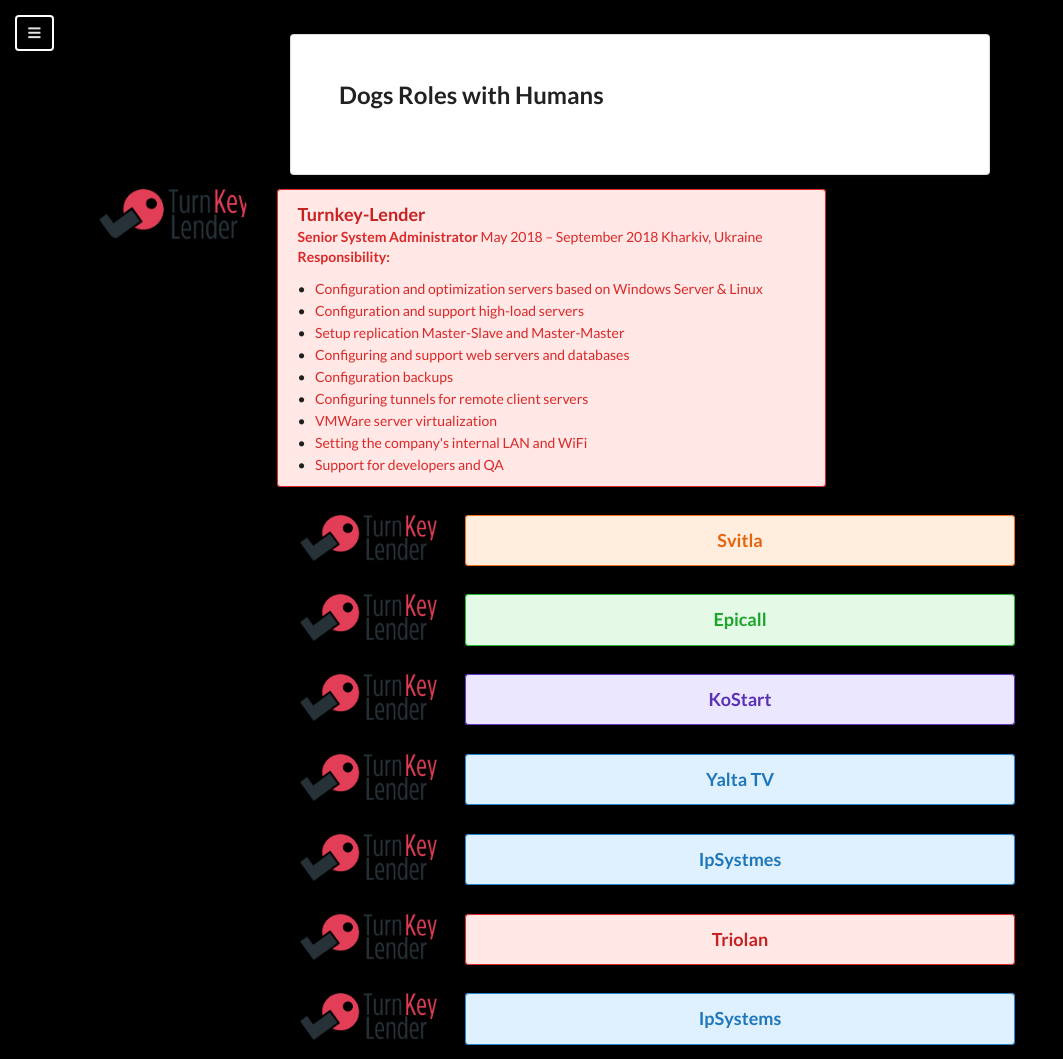
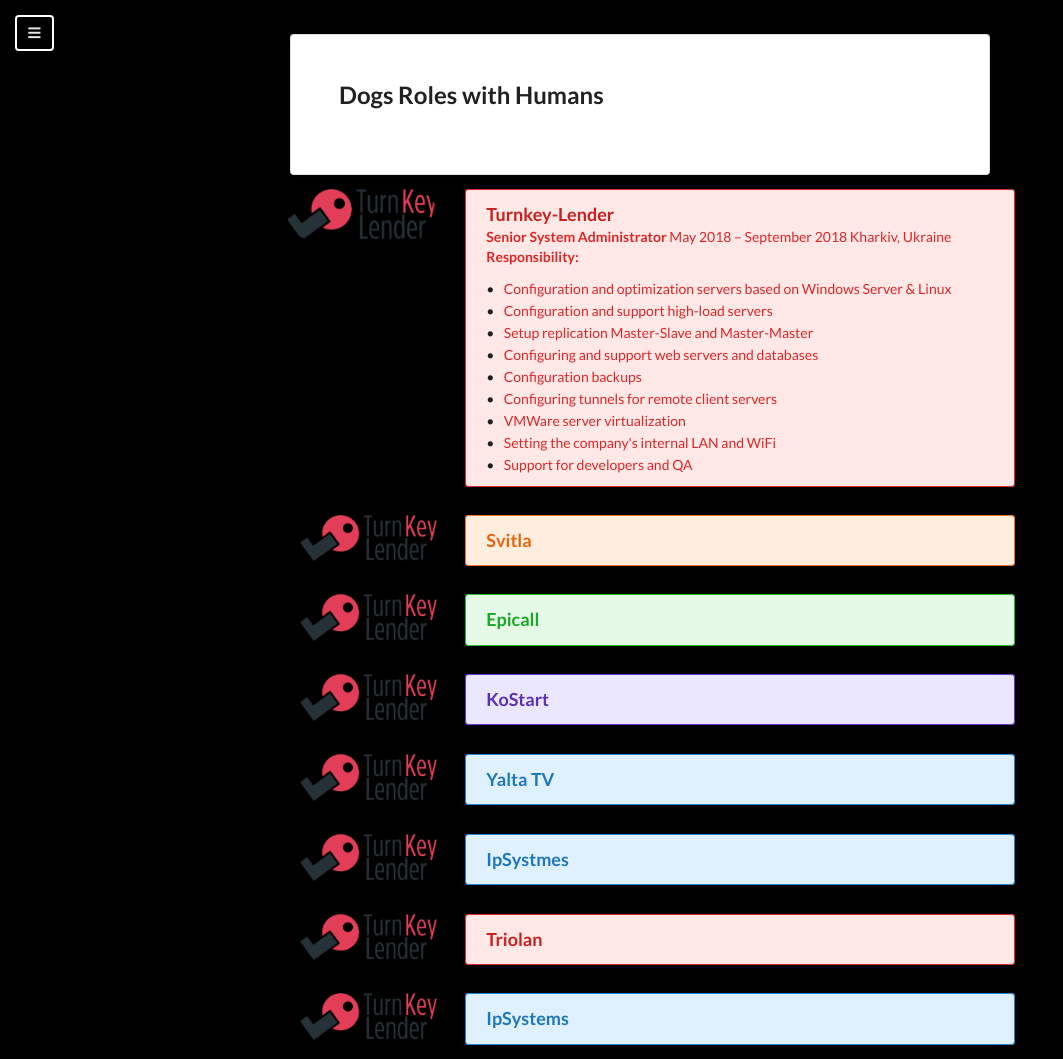
Before and after one commit to scorpionukr/cv.swl.pp.ua, a PHP site: page / in a window 1280 px wide. Shown: the whole page, without its empty margins (0-1063 px from the left). Run offline with PHP 8.4, Linux system fonts and the light colour scheme; some libraries are stand-ins or nearby versions.

Commit message:
minor changes

```diff
--- a/index.php
+++ b/index.php
@@ -49,7 +49,7 @@
 			<p></p>
 		</div>
 		<!-- TKL -->
-		<div class="ui two column grid left aligned container">
+		<div class="ui two column grid center aligned container">
 			<div class="column w-200">
 				<div class="ui alig-rig">
 					<a href="#">
@@ -57,7 +57,7 @@
 					</a>
 				</div>
 			</div>
-			<div class="column">
+			<div class="column left aligned">
 				<div class="ui red message">
 					<h3 class="ui header">Turnkey-Lender</h3>
 					<b>Senior System Administrator</b>
@@ -88,7 +88,7 @@
 					</a>
 				</div>
 			</div>
-			<div class="column">
+			<div class="column left aligned">
 				<div class="ui orange message">
 					<h3 class="ui header">Svitla</h3>
 				</div>
@@ -103,7 +103,7 @@
 					</a>
 				</div>
 			</div>
-			<div class="column">
+			<div class="column left aligned">
 				<div class="ui green message">
 					<h3 class="ui header">Epicall</h3>
 				</div>
@@ -118,7 +118,7 @@
 					</a>
 				</div>
 			</div>
-			<div class="column">
+			<div class="column left aligned">
 				<div class="ui violet message">
 					<h3 class="ui header">KoStart</h3>
 				</div>
@@ -133,7 +133,7 @@
 					</a>
 				</div>
 			</div>
-			<div class="column">
+			<div class="column left aligned">
 				<div class="ui blue message">
 					<h3 class="ui header">Yalta TV</h3>
 				</div>
@@ -148,7 +148,7 @@
 					</a>
 				</div>
 			</div>
-			<div class="column">
+			<div class="column left aligned">
 				<div class="ui blue message">
 					<h3 class="ui header">IpSystmes</h3>
 				</div>
@@ -163,7 +163,7 @@
 					</a>
 				</div>
 			</div>
-			<div class="column">
+			<div class="column left aligned">
 				<div class="ui red message">
 					<h3 class="ui header">Triolan</h3>
 				</div>
@@ -178,7 +178,7 @@
 					</a>
 				</div>
 			</div>
-			<div class="column">
+			<div class="column left aligned">
 				<div class="ui blue message">
 					<h3 class="ui header">IpSystems</h3>
 				</div>
```
